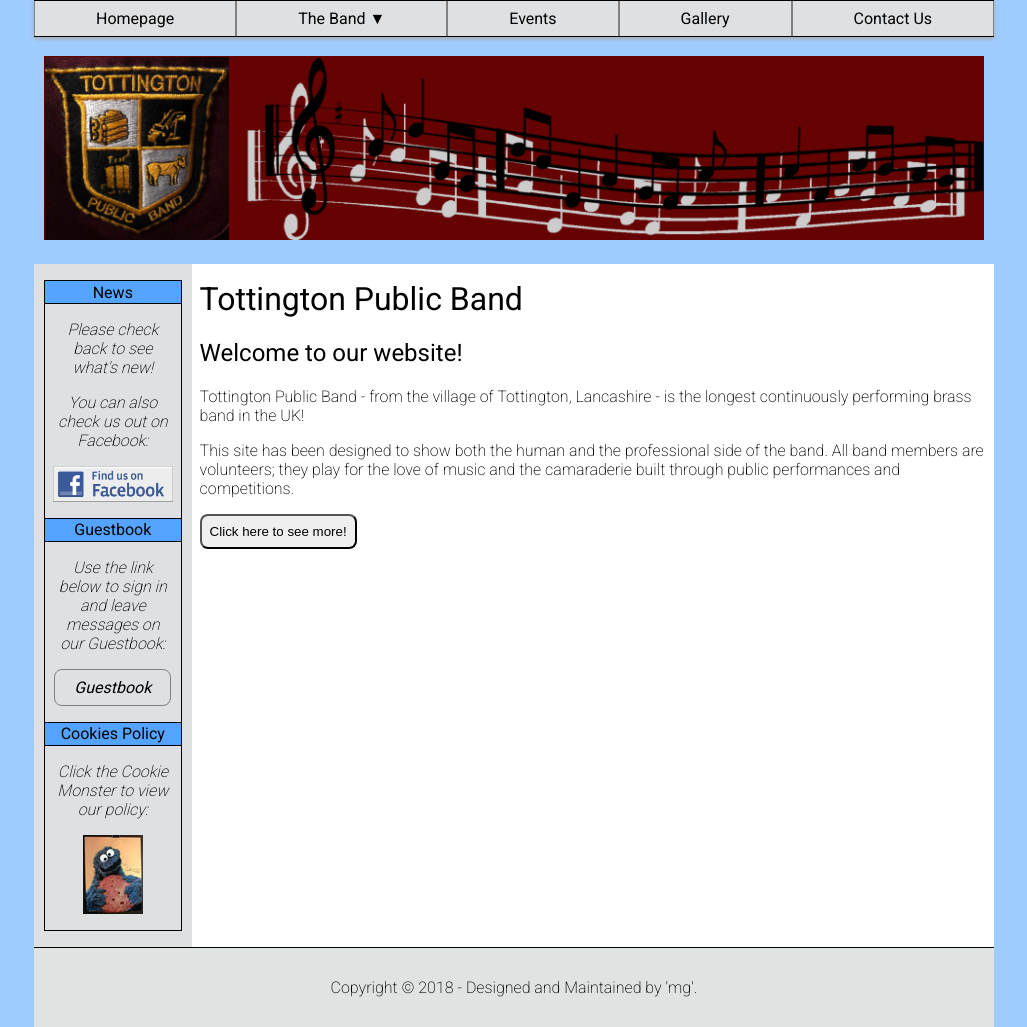
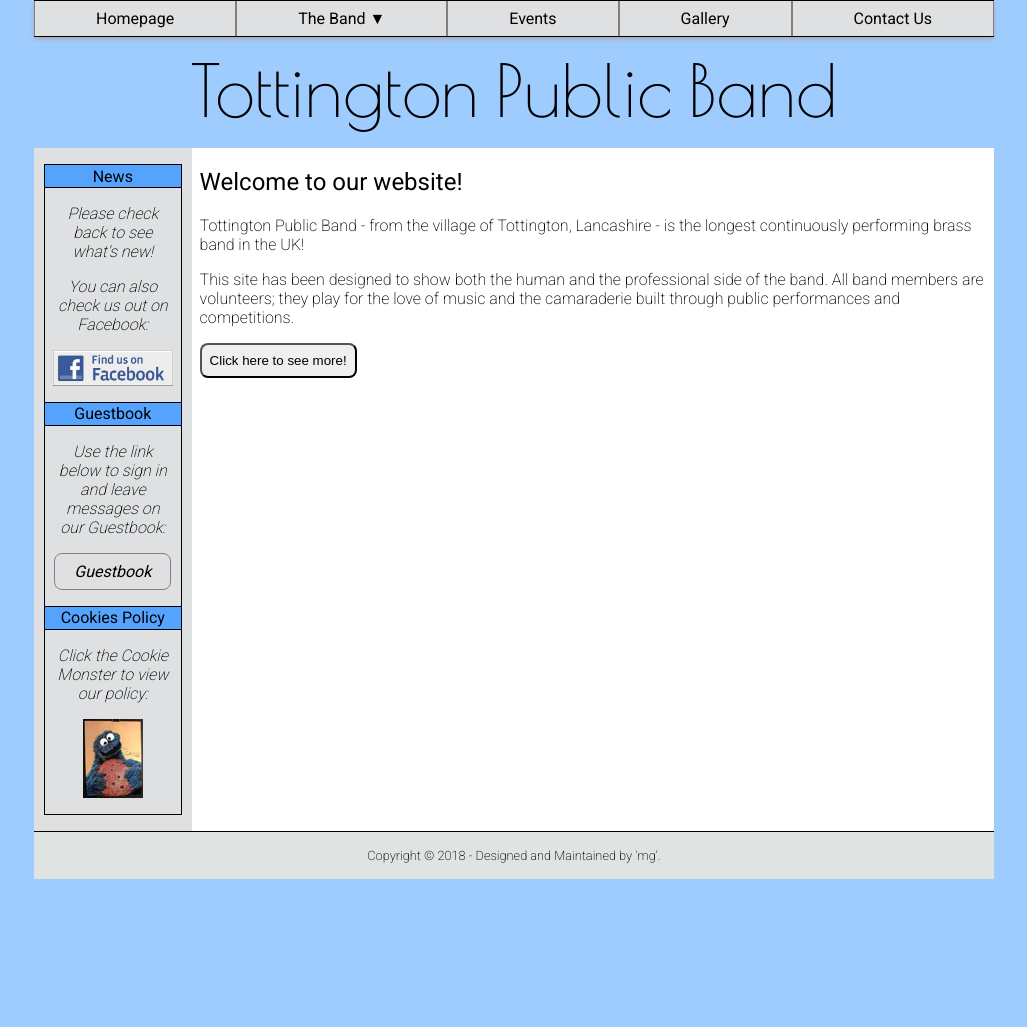
Before and after one commit to gaddes/TottyBand, a plain HTML site: page index.html in a window 1280 px wide. Shown: the whole page, without its empty margins (126-1153 px from the left). After the commit the page ends 879 px from the top, so only its background shows below. Drawn offline with nearby package versions, Linux system fonts and the light colour scheme.

Commit message:
Minor changes.

```diff
--- a/index.html
+++ b/index.html
@@ -54,7 +54,7 @@
     <!-- Main Image -->
 
     <div class="main-logo">
-      <img src="./resources/images/band_logo_combined.png" alt="Totty Band logo!">
+      <span>Tottington Public Band</span>
     </div>
 
     <!-- Main Content -->
@@ -87,7 +87,6 @@
       <!-- Column 2 -->
 
       <div class="column_2">
-        <h1>Tottington Public Band</h1>
         <h2>Welcome to our website!</h2>
         <p>Tottington Public Band - from the village of Tottington, Lancashire - is the longest continuously performing brass band in the UK!</p>
         <p>This site has been designed to show both the human and the professional side of the band. All band members are volunteers; they play for the love of music and the camaraderie built through public performances and competitions.</p>
--- a/resources/css/style.css
+++ b/resources/css/style.css
@@ -95,12 +95,6 @@ header nav {
   }
 }
 
-/* .dropdown {
-  display: flex;
-  flex-direction: column;
-  align-items: center;
-} */
-
 .dropdown-content {
   display: none;
   position: absolute;
@@ -134,12 +128,19 @@ header nav {
 .main-logo {
   margin: 1rem auto;
   padding-top: 2rem;
+
+  /* font-family: 'Indie Flower', cursive; */
+  font-family: 'Poiret One', cursive;
+  font-size: 4.5rem;
+  text-align: center;
+
+  transition: all 0.4s ease-in;
 }
 
-.main-logo img {
-  max-height: 200px; /* Image looks distorted if height exceeds 200px */
-  width: 98%;
-  margin: auto;
+@media only screen and (max-width: 700px) {
+  .main-logo {
+    font-size: 2.5rem;
+  }
 }
 
 /* Main Content Container */
@@ -271,6 +272,8 @@ button {
   flex: 25%;
   max-width: 25%;
   padding: 0 0.25rem;
+
+  transition: all 0.4s ease-in;
 }
 
 /* Increase size of each image so that it takes up HALF the screen. */
@@ -296,17 +299,15 @@ button {
 /* Footer */
 
 footer {
-  height: 5rem;
+  height: 3rem;
   background-color: #DFE3E2;
-  margin: 0 auto 0 auto;
-  padding: 1rem 0;
   border-top: 1px solid black;
+  font-size: 0.8rem;
 
   display: flex;
   flex-direction: column;
   justify-content: space-around;
   align-items: center;
-  text-align: center;
 }
 
 footer nav span {
```
Also changed, not shown: resources/images/trumpet.png (added).
